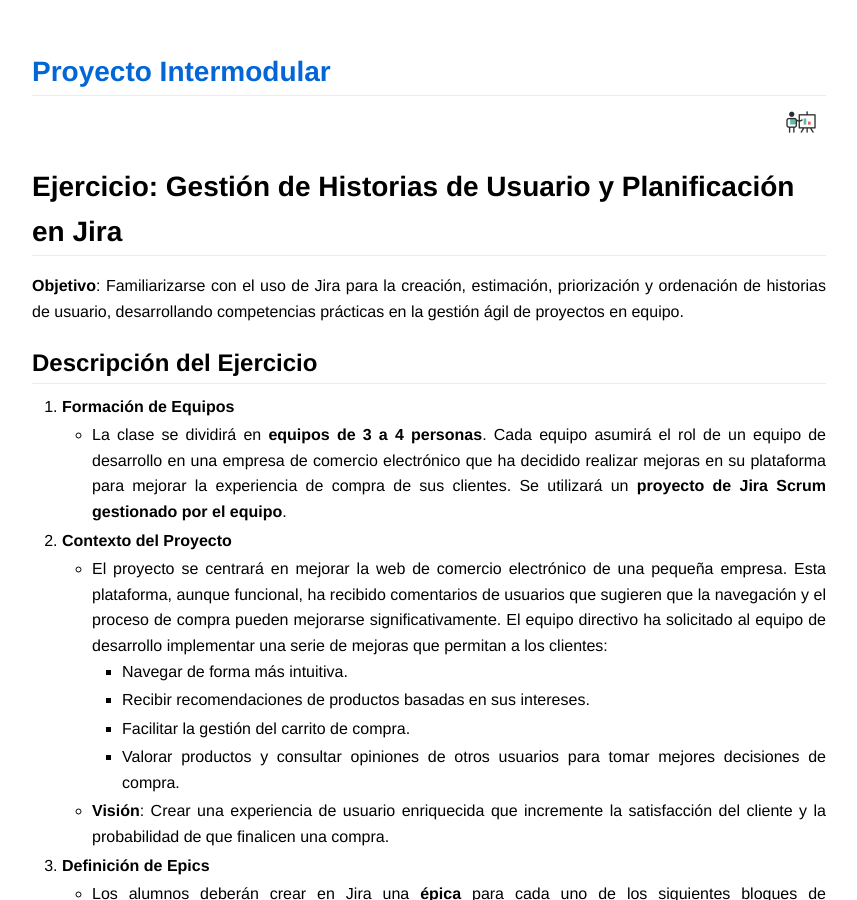
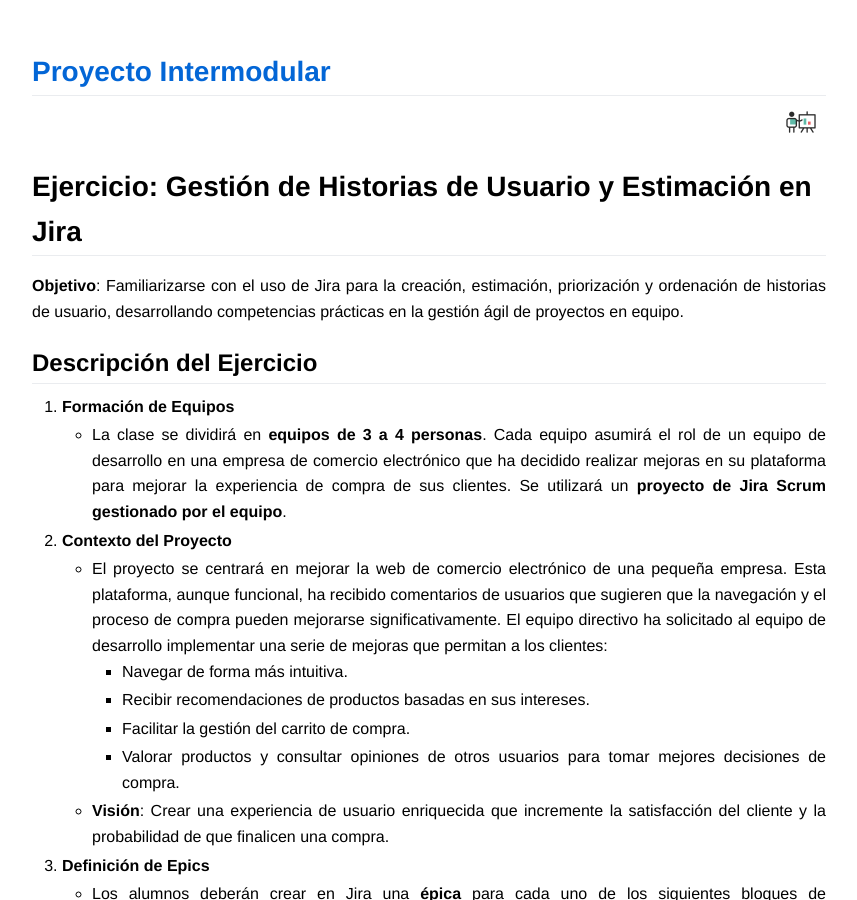
Before and after one commit to fperezIES/proyecto, a Jekyll site: the page built from UD1/exercises/ex_historias.md, in a window 1280 px wide and 900 px high. Shown: the whole window, without its empty margins (211-1068 px from the left). Built offline with Jekyll 4.4.1, drawn with Linux system fonts in a browser that asks for light colours; our own code applies the rules of GitHub Pages for plain Markdown files.

Commit message:
Corrección título.

```diff
--- a/UD1/exercises/ex_historias.md
+++ b/UD1/exercises/ex_historias.md
@@ -1,5 +1,5 @@
 
-# Ejercicio: Gestión de Historias de Usuario y Planificación en Jira
+# Ejercicio: Gestión de Historias de Usuario y Estimación en Jira
 
 **Objetivo**: Familiarizarse con el uso de Jira para la creación, estimación, priorización y ordenación de historias de usuario, desarrollando competencias prácticas en la gestión ágil de proyectos en equipo.
 
```
